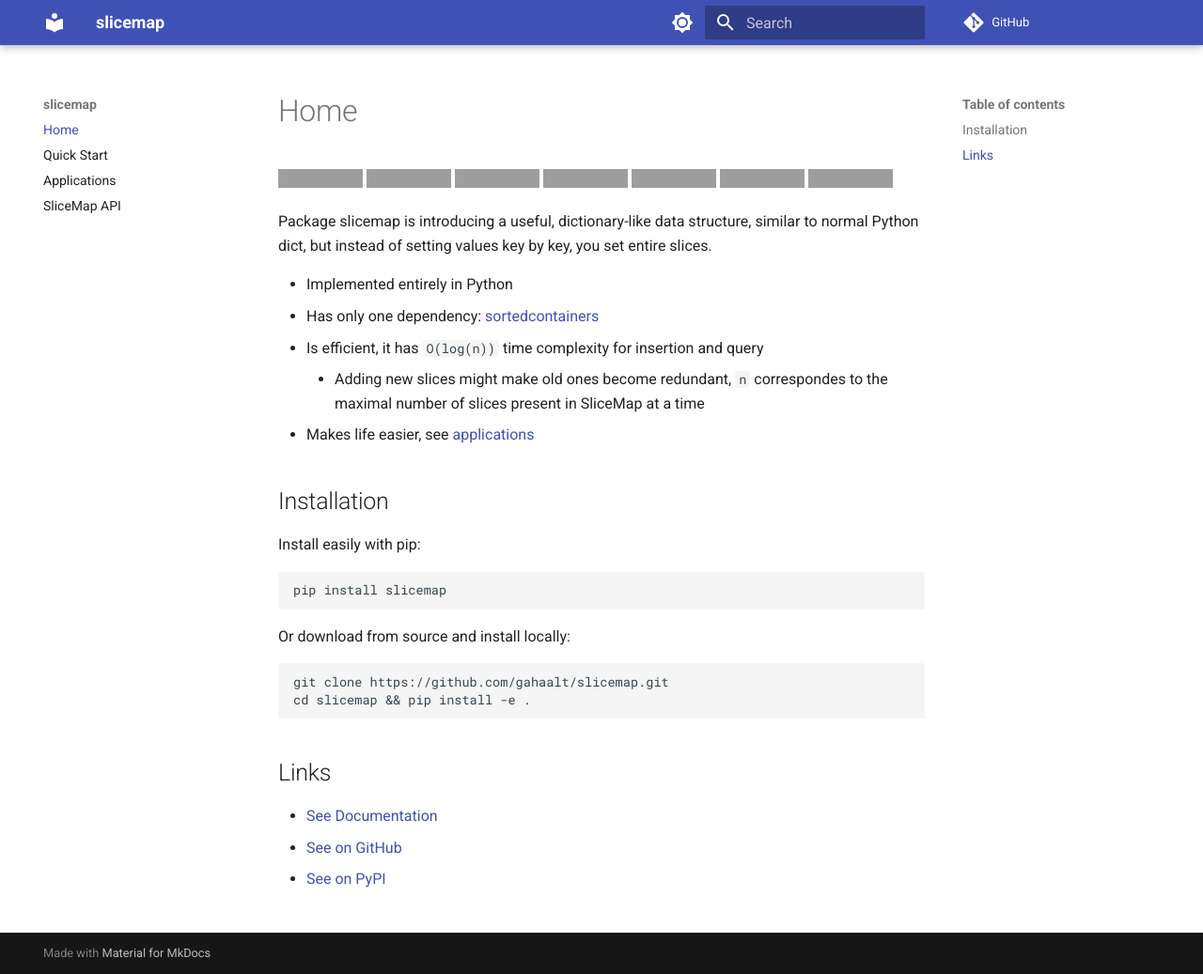
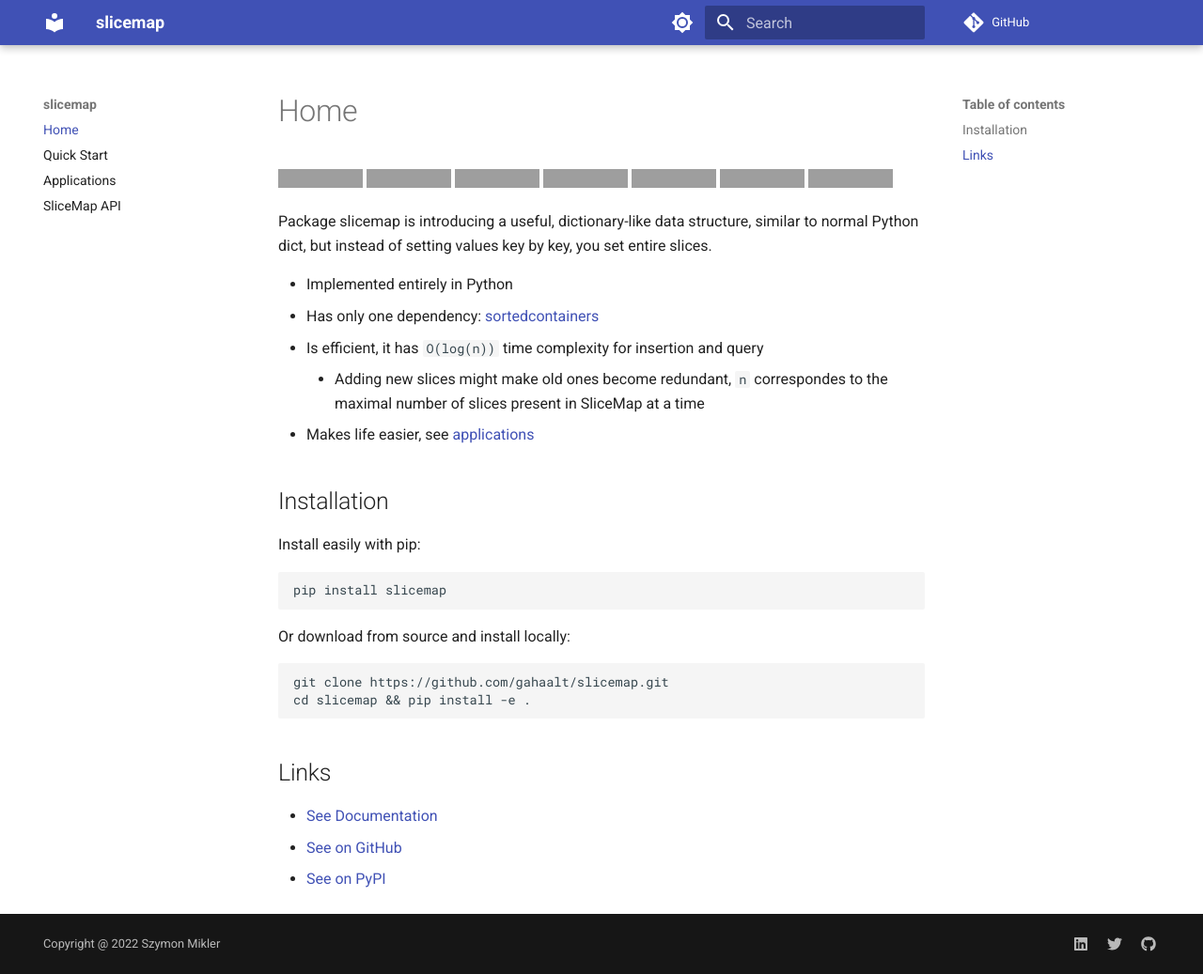
Before and after one commit to sjmikler/slicemap, an MkDocs documentation site: the page built from docs/README.md, in a window 1280 px wide and 1037 px high, cut to the strip 0-1037 px from the top of the window. Shown: the whole strip at 94% size. Built offline with MkDocs 1.6.1 and Material for MkDocs 9.7.7, drawn with Linux system fonts in a browser that asks for light colours; comment, search, counter and statistics services are not loaded; grey boxes are pictures that could not be loaded.

Commit message:
Update docs

```diff
--- a/mkdocs.yml
+++ b/mkdocs.yml
@@ -2,27 +2,38 @@
 repo_url: https://github.com/gahaalt/slicemap
 
 nav:
-    -   Home: README.md
+    - Home: README.md
     - quick_start.md
     - applications.md
     - api.md
 
+copyright:
+    Copyright @ 2022 Szymon Mikler
+
+extra:
+    social:
+        - icon: fontawesome/brands/linkedin
+          link: https://www.linkedin.com/in/szymon-mikler/
+        - icon: fontawesome/brands/twitter
+          link: https://twitter.com/gahaalternative
+        - icon: fontawesome/brands/github
+          link: https://github.com/gahaalt
+    generator: false
 
 plugins:
     - search
     - autorefs
-    -   mkdocstrings:
-            default_handler: python
-            handlers:
-                python:
-                    options:
-                        docstring_style: numpy
+    - mkdocstrings:
+        default_handler: python
+        handlers:
+            python:
+                options:
+                    docstring_style: numpy
 
 theme:
     name: material
 
     palette:
-
         # Palette toggle for light mode
         -   scheme: default
             toggle:
```
